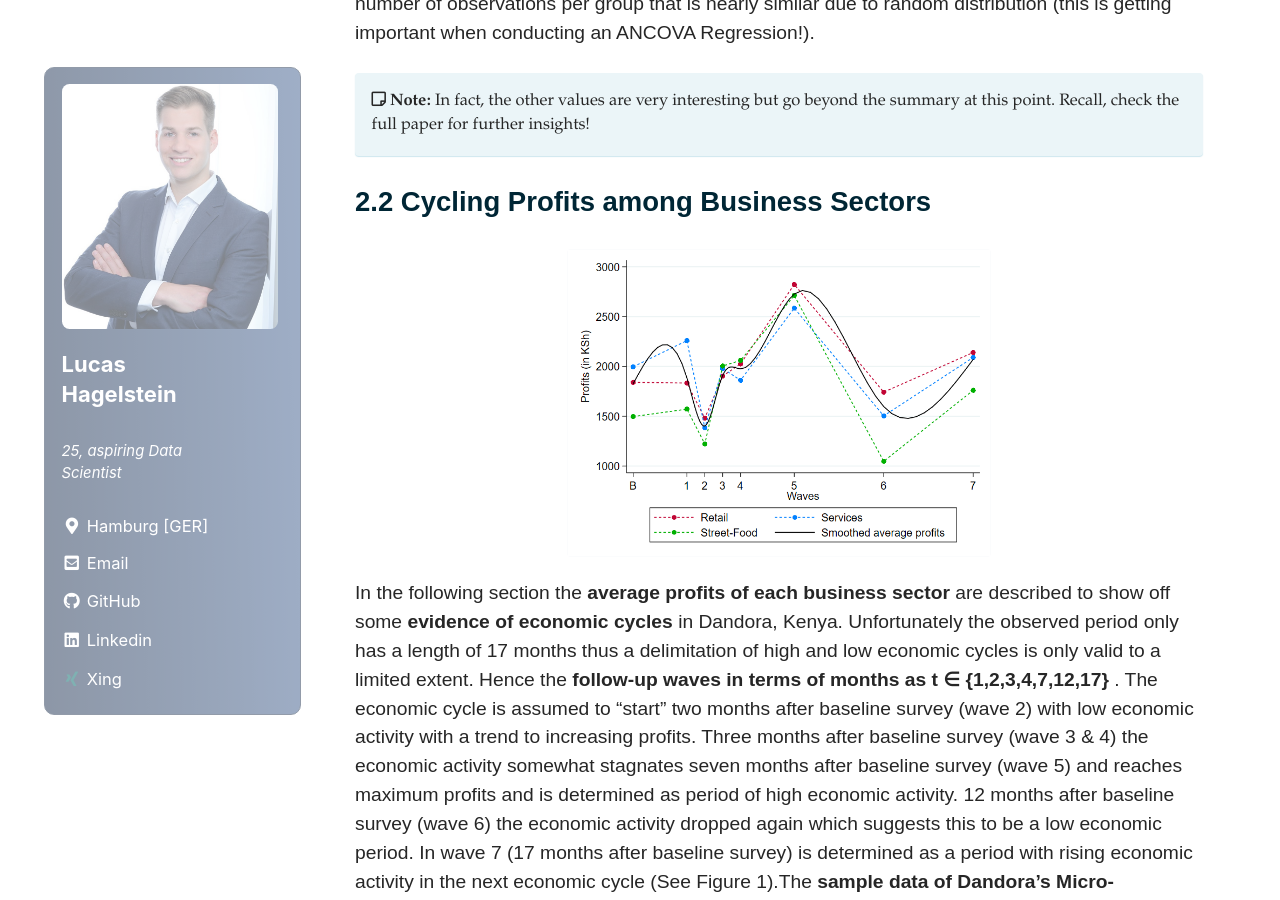
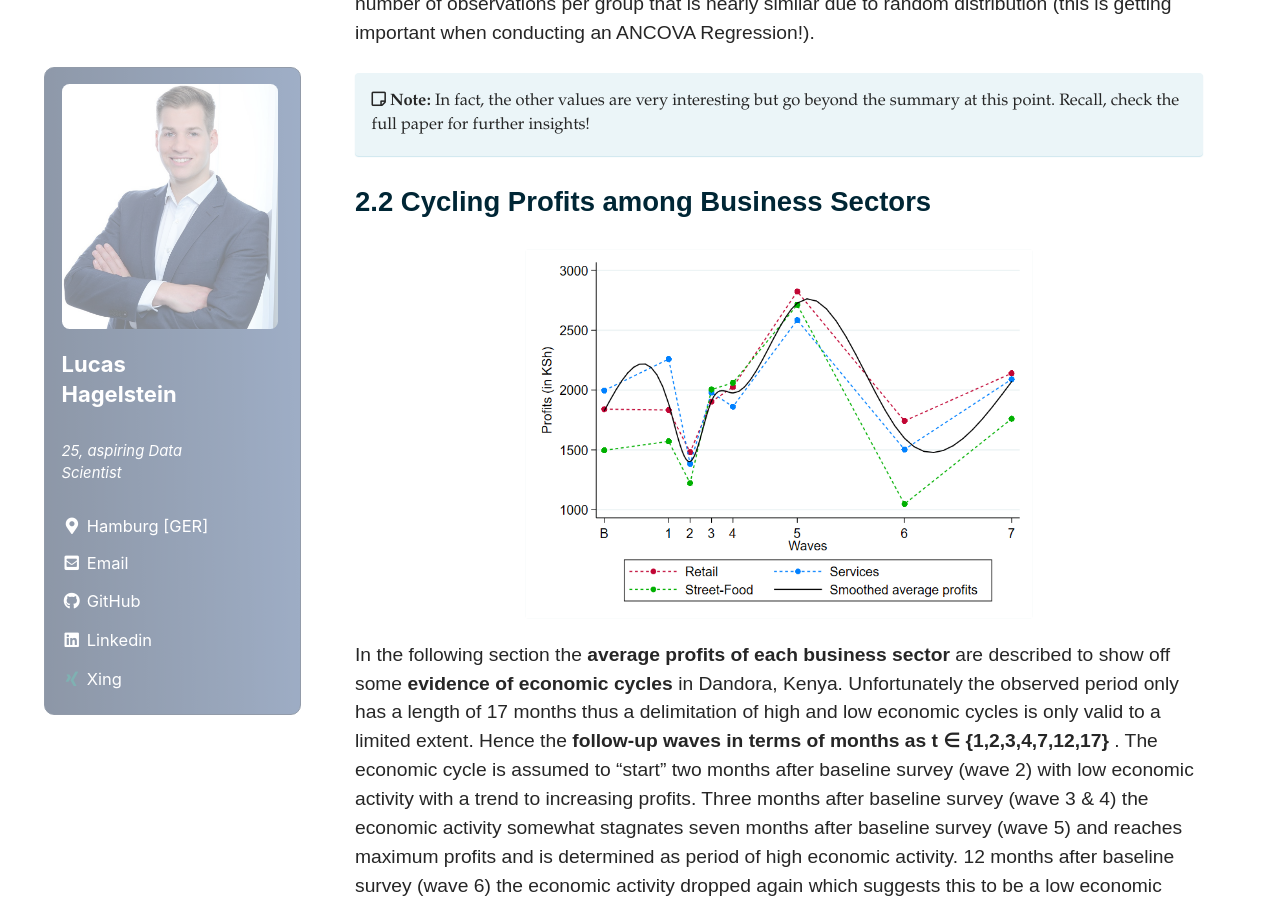
Before and after one commit to LHAGELS/LHAGELS.github.io, a Jekyll site: the page built from _posts/2020-06-03-PART-I-Development-Opportunities-of-Micro-Entrepreneurs-Evidence-from-Kenya.md, in a window 1280 px wide and 900 px high, scrolled down 2200 px. Built offline with Jekyll 4.4.1, drawn with Linux system fonts in a browser that asks for light colours; cached includes are drawn as plain includes; nearby versions of some CDN libraries.

Commit message:
new github

```diff
--- a/_posts/2020-06-03-PART-I-Development-Opportunities-of-Micro-Entrepreneurs-Evidence-from-Kenya.md
+++ b/_posts/2020-06-03-PART-I-Development-Opportunities-of-Micro-Entrepreneurs-Evidence-from-Kenya.md
@@ -47,7 +47,7 @@ Table 1 reproduces baseline profits of micro-enterprises in each business sector
 
 ## 2.2 Cycling Profits among Business Sectors
 <center>
-  <figure style="width: 50%">
+  <figure style="width: 60%">
     <img src="{{ site.url }}{{ sitebaseurl }}/assets/images/posts/03_06_20/figure1.png" alt="Micro-Enterprise Profits among Business Sectors">
   </figure>
 </center>
```
